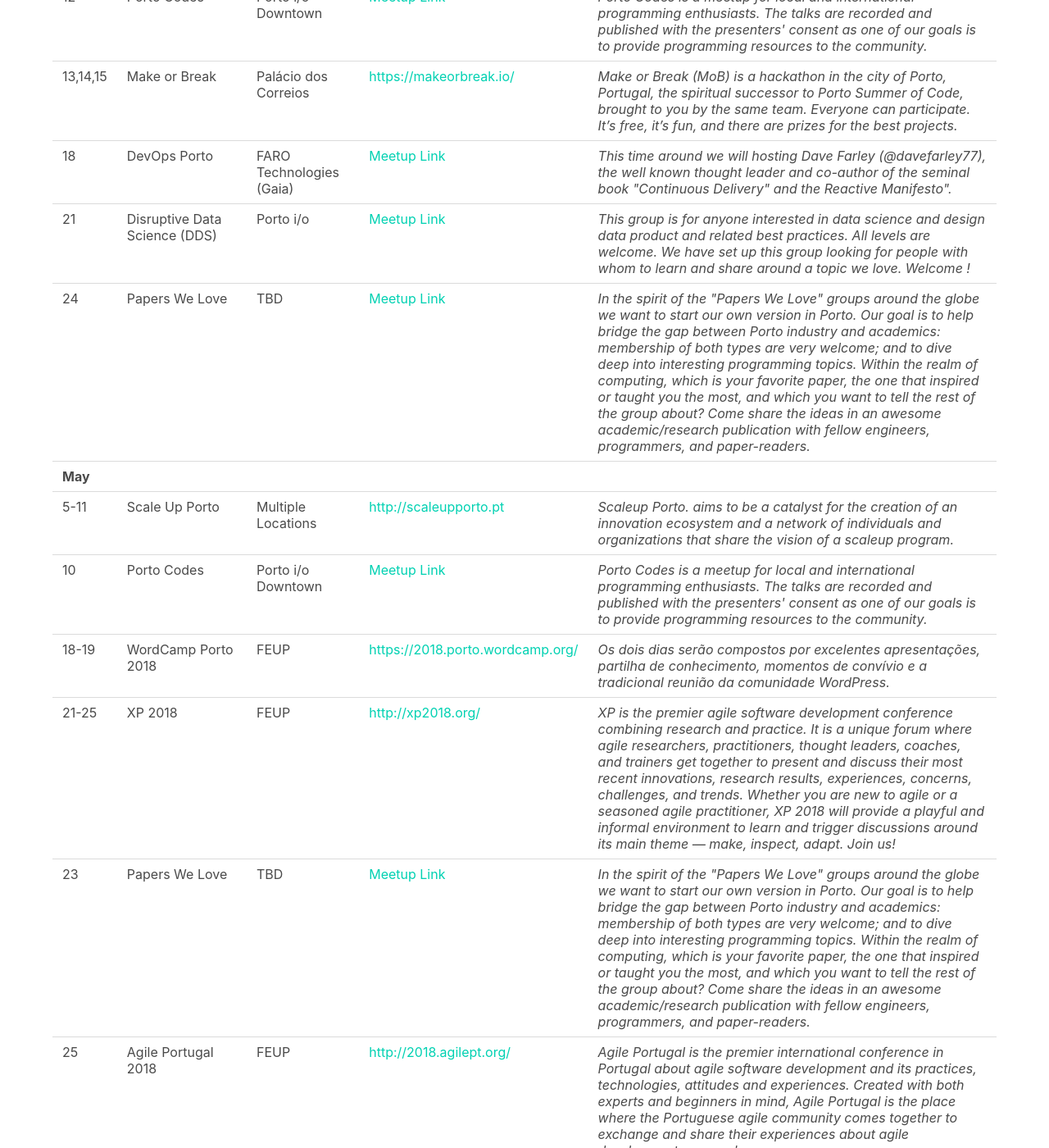
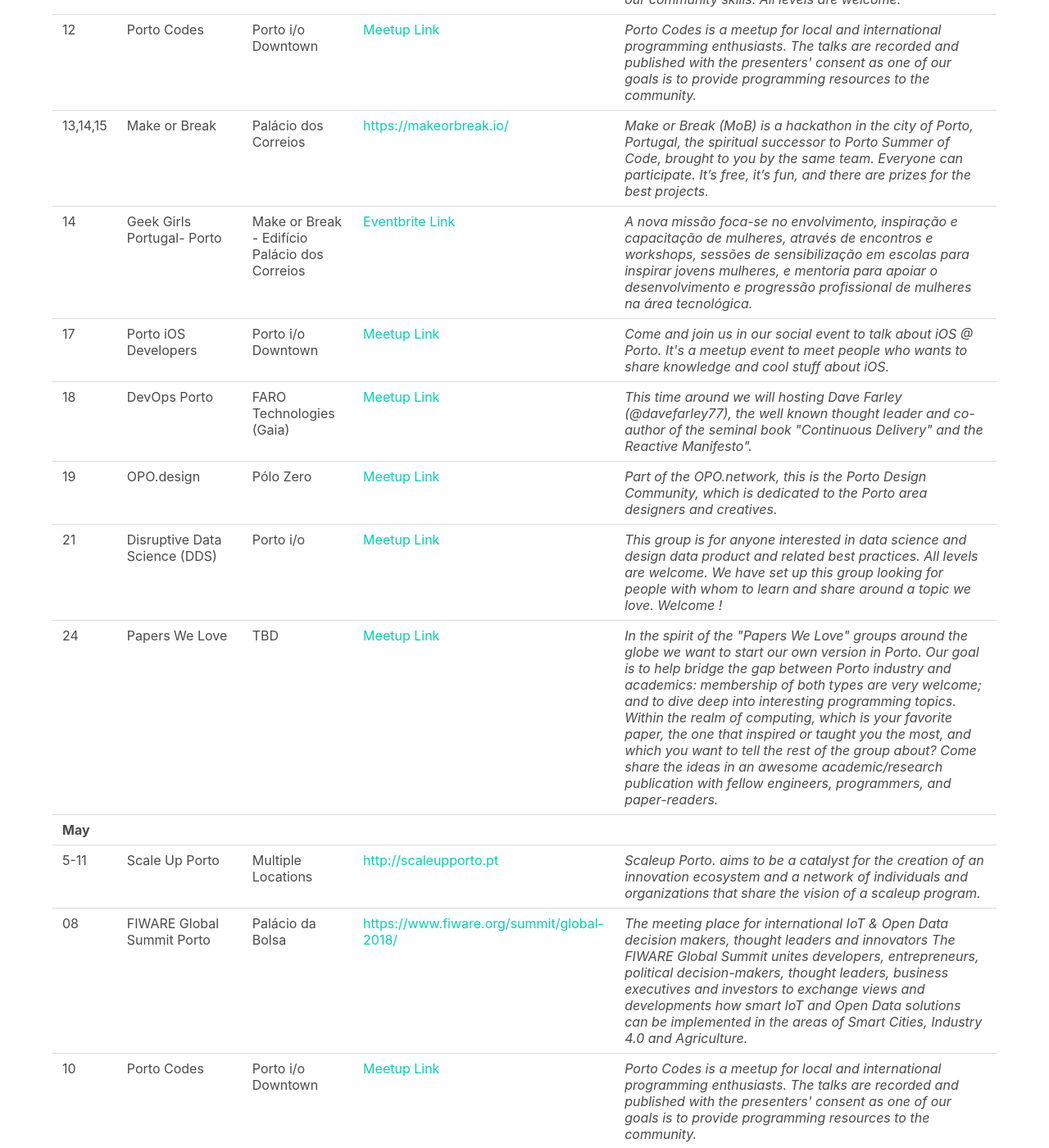
Before and after one commit to DevOpsPorto/devopsporto.github.io, a Jekyll site: the page built from events.html, in a window 1280 px wide and 1400 px high, scrolled down 1486 px. Shown: the whole window at 82% size. Built offline with Jekyll 4.4.1, drawn with Linux system fonts in a browser that asks for light colours.

Commit message:
added some april and may events

```diff
--- a/events.html
+++ b/events.html
@@ -128,7 +128,28 @@
                     prizes for the best projects.</i>
             </td>
         </tr>
-
+        <tr>
+            <td>14</td>
+            <td>Geek Girls Portugal- Porto</td>
+            <td>Make or Break - Edifício Palácio dos Correios</td>
+            <td>
+                <a href="https://www.eventbrite.pt/e/bilhetes-g2pt63-63o-geek-girls-portugal-porto-44430459701" target="_blank">Eventbrite Link</a>
+            </td>
+            <td>
+                <i>A nova missão foca-se no envolvimento, inspiração e capacitação de mulheres, através de encontros e workshops, sessões de sensibilização em escolas para inspirar jovens mulheres, e mentoria para apoiar o desenvolvimento e progressão profissional de mulheres na área tecnológica.</i>
+            </td>
+        </tr>
+        <tr>
+            <td>17</td>
+            <td>Porto iOS Developers</td>
+            <td>Porto i/o Downtown</td>
+            <td>
+                <a href="https://www.meetup.com/pt-BR/iosporto/events/249462908/" target="_blank">Meetup Link</a>
+            </td>
+            <td>
+                <i>Come and join us in our social event to talk about iOS @ Porto. It's a meetup event to meet people who wants to share knowledge and cool stuff about iOS.</i>
+            </td>
+        </tr>
         <tr>
             <td>18</td>
             <td>DevOps Porto</td>
@@ -138,6 +159,17 @@
             </td>
             <td>
                 <i>This time around we will hosting Dave Farley (@davefarley77), the well known thought leader and co-author of the seminal book "Continuous Delivery" and the Reactive Manifesto".</i>
+            </td>
+        </tr>
+        <tr>
+            <td>19</td>
+            <td>OPO.design</td>
+            <td>Pólo Zero</td>
+            <td>
+                <a href="https://www.meetup.com/pt-BR/opodesign/events/249387554/" target="_blank">Meetup Link</a>
+            </td>
+            <td>
+                <i>Part of the OPO.network, this is the Porto Design Community, which is dedicated to the Porto area designers and creatives.</i>
             </td>
         </tr>
         <tr>
@@ -180,6 +212,23 @@
             </td>
             <td>
                 <i>Scaleup Porto. aims to be a catalyst for the creation of an innovation ecosystem and a network of individuals and organizations that share the vision of a scaleup program.</i>
+            </td>
+        </tr>
+        <tr>
+            <td>08</td>
+            <td>FIWARE Global Summit Porto</td>
+            <td>Palácio da Bolsa</td>
+            <td>
+                <a href="https://www.fiware.org/summit/global-2018/" target="_blank">https://www.fiware.org/summit/global-2018/</a>
+            </td>
+            <td>
+                <i>The meeting place for international IoT & Open Data decision makers, thought leaders and innovators
+
+
+
+                    The FIWARE Global Summit unites developers, entrepreneurs, political decision-makers, thought leaders, business executives and investors to exchange views and developments how smart IoT and Open Data solutions can be implemented in the areas of Smart Cities, Industry 4.0 and Agriculture.
+
+                    </i>
             </td>
         </tr>
         <tr>
```
